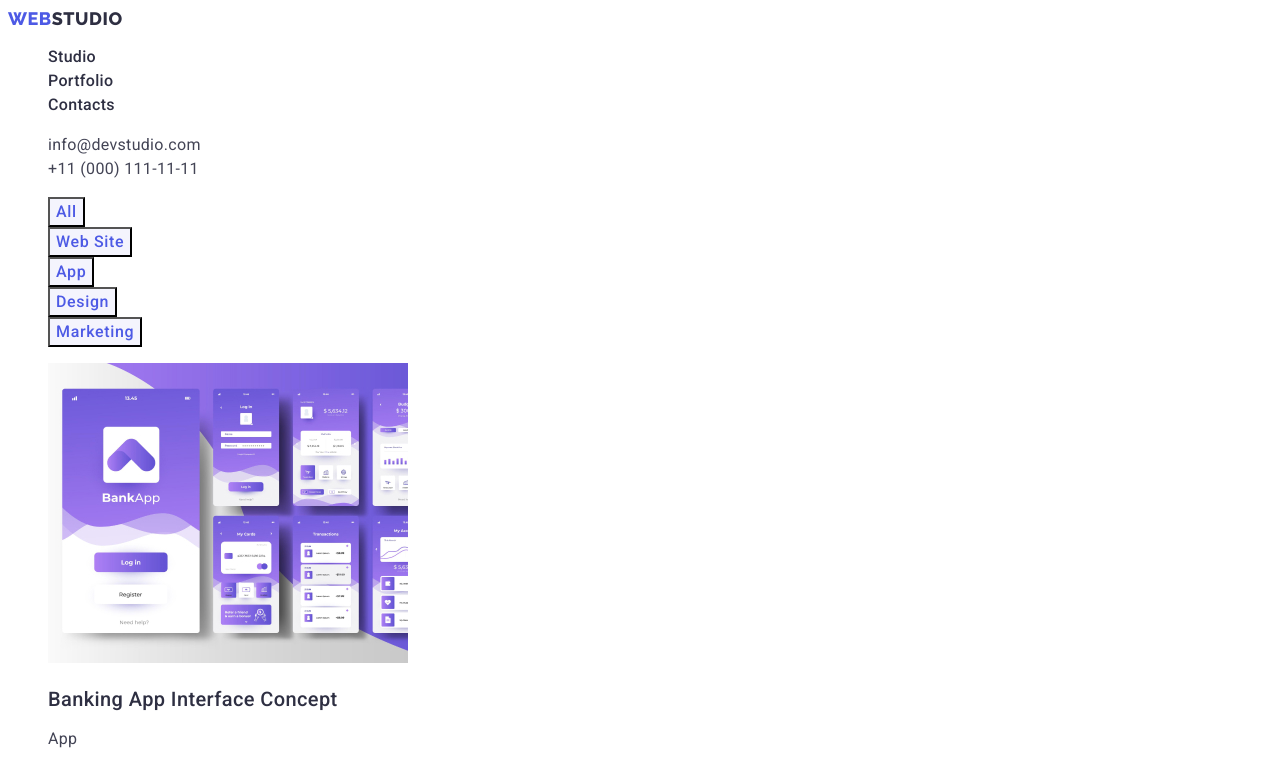
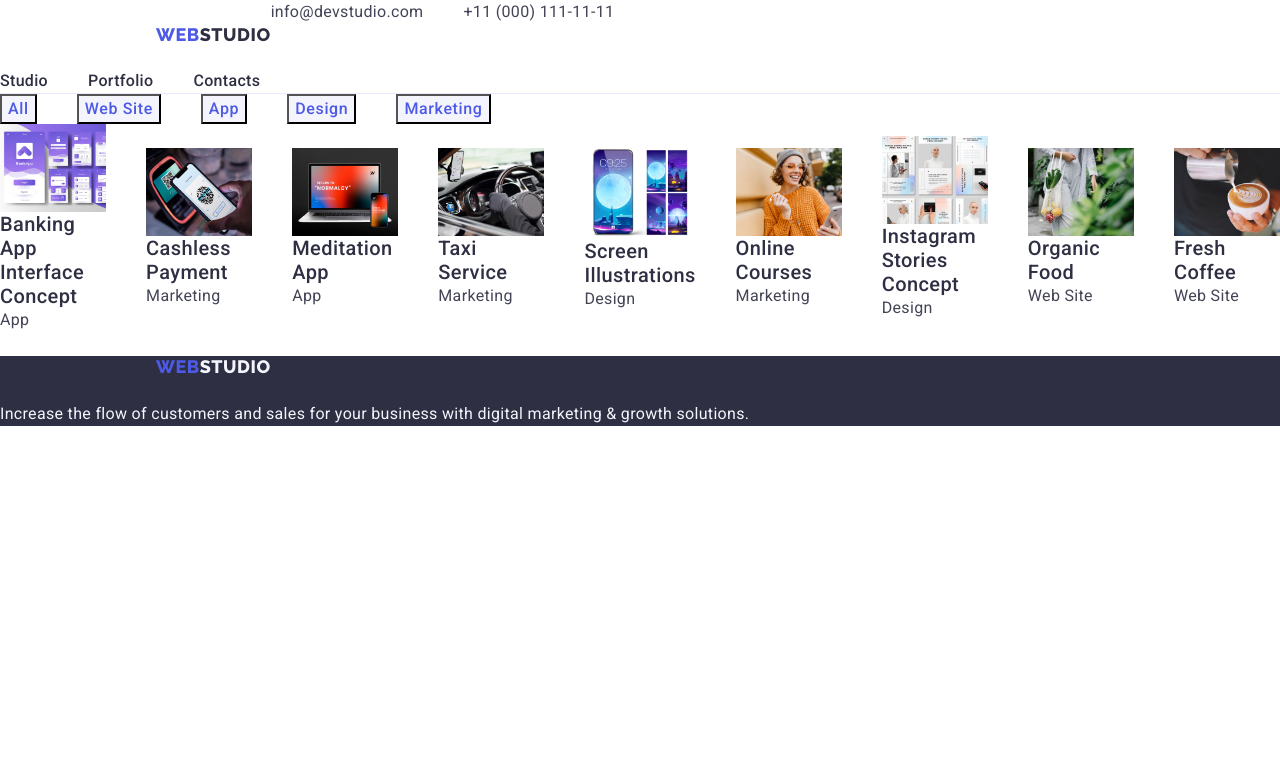
Before and after one commit to Maks12-droid/goit-markup-hw-03, a plain HTML site: page portfolio.html in a window 1280 px wide. Shown: the top 764 px of the page. Drawn offline with nearby package versions, Linux system fonts and the light colour scheme.

Commit message:
Add files via upload

```diff
--- a/css/style.css
+++ b/css/style.css
@@ -1,9 +1,9 @@
 :root {
-  --back-gr-cl:#F4F4FD;
+  --back-gr-cl: #f4f4fd;
 
   --color-logo: #4d5ae5;
   --color-logo-span: #2e2f42;
-  --color-list-text: #434455 ;
+  --color-list-text: #434455;
 }
 
 body {
@@ -12,7 +12,47 @@ body {
   color: #434455;
 }
 
+/* reset start */
+h1,
+h2,
+h3,
+h4,
+h5,
+h6,
+p {
+  margin: 0;
+}
+img {
+  display: block;
+  max-width: 100%;
+  height: auto;
+}
+.link {
+  color: currentColor;
+  text-decoration: none;
+  display: block;
+}
+.list {
+  list-style: none;
+  padding: 0;
+  margin: 0;
+}
+
+button {
+  font-family: inherit;
+  color: currentColor;
+  cursor: pointer;
+}
+
 /* header */
+
+.header{
+  border-bottom: 1px solid #e7e9fc;
+}
+
+.header-container {
+  display: flex;
+}
 
 .logo {
   font-family: Raleway, sans-serif;
@@ -22,6 +62,7 @@ body {
   letter-spacing: 0.03em;
   text-transform: uppercase;
   color: var(--color-logo);
+  margin: 24px 0 24px 156px;
 }
 
 .logo-studio {
@@ -37,6 +78,9 @@ body {
   list-style: none;
   line-height: 1.5;
   letter-spacing: 0.02em;
+  display: flex;
+  align-items: center;
+  gap: 40px;
 }
 
 .navigation {
@@ -53,21 +97,17 @@ body {
   color: #404bbf;
 }
 
-.main-contact{
+.main-contact {
   font-style: normal;
 }
 
 .contact {
   font-family: Roboto, sans-serif;
-  width: 261px;
-  height: 24px;
-  left: 347px;
-  top: 24px;
   color: #434455;
 }
 
 .contact:hover,
-.contact:focus{
+.contact:focus {
   color: #404bbf;
 }
 
@@ -117,7 +157,7 @@ body {
 
 /* Skills */
 
-.skills-item-title{
+.skills-item-title {
   font-weight: 500;
   font-size: 20px;
   line-height: 1.2;
@@ -125,15 +165,15 @@ body {
   color: var(--color-logo-span);
 }
 
-.skills-item-text{
+.skills-item-text {
   line-height: 1.5;
   letter-spacing: 0.02em;
-  color: var(--color-list-text)
+  color: var(--color-list-text);
 }
 
 /* Our work */
 
-.work-title{
+.work-title {
   font-size: 36px;
   line-height: 1.11;
   text-align: center;
@@ -176,8 +216,8 @@ body {
 
 /* portfolio */
 
-.portfolio-list{
-  font-family: 'Raleway', sans-serif;
+.portfolio-list {
+  font-family: "Raleway", sans-serif;
   font-weight: 800;
   font-size: 18px;
   line-height: 1.17;
@@ -186,7 +226,7 @@ body {
   color: var(--color-logo);
 }
 
-.order-btn{
+.order-btn {
   font-family: "Roboto", sans-serif;
   font-weight: 500;
   font-size: 16px;
@@ -199,11 +239,11 @@ body {
 
 .order-btn:focus,
 .order-btn:hover {
-  color: #FFF;
-  background-color: #404BBF;
+  color: #fff;
+  background-color: #404bbf;
 }
 
-.areas-list-title{
+.areas-list-title {
   font-weight: 500;
   font-size: 20px;
   line-height: 1.2;
@@ -211,7 +251,7 @@ body {
   color: var(--color-logo-span);
 }
 
-.areas-list-text{
+.areas-list-text {
   font-size: 16px;
   line-height: 1.5;
   letter-spacing: 0.02em;
--- a/portfolio.html
+++ b/portfolio.html
@@ -6,6 +6,8 @@
     <meta name="viewport" content="width=device-width, initial-scale=1.0" />
 
     <title>WebStudio</title>
+
+    <link rel="stylesheet" href="node_modules/modern-normalize/modern-normalize.css">
 
     <link rel="stylesheet" href="./css/style.css" />
 
@@ -25,6 +27,7 @@
   </head>
   <body>
     <header class="header">
+      <div class="header-container">
         <nav>
           <a href="./index.html" class="logo link"
             >Web<span class="logo-studio">Studio</span></a
@@ -55,10 +58,12 @@
             </li>
           </ul>
         </address>
+      </div>
     </header>
 
-    <main>
+    <main class="main">
       <section>
+        <div>
           <h1 hidden>Hello world</h1>
           <!-- Buttons -->
           <ul class="list">
@@ -78,7 +83,9 @@
               <button type="button" class="order-btn">Marketing</button>
             </li>
           </ul>
+        </div>
         <!-- Areas of services -->
+        <div>
           <ul class="list">
             <li>
               <a href="" class="link"
@@ -180,17 +187,20 @@
               </a>
             </li>
           </ul>
+        </div>
       </section>
     </main>
 
     <footer class="footer">
+      <div>
         <a href="./index.html" class="logo link"
           >Web<span class="logo-studio-footer">Studio</span></a
         >
         <p class="footer-text">
-        Increase the flow of customers and sales for your business with digital
-        marketing & growth solutions.
+          Increase the flow of customers and sales for your business with
+          digital marketing & growth solutions.
         </p>
+      </div>
     </footer>
   </body>
 </html>
```
Also changed, not shown: index.html (+18 -4 lines). Lines whose indentation alone changed are shown as unchanged.
